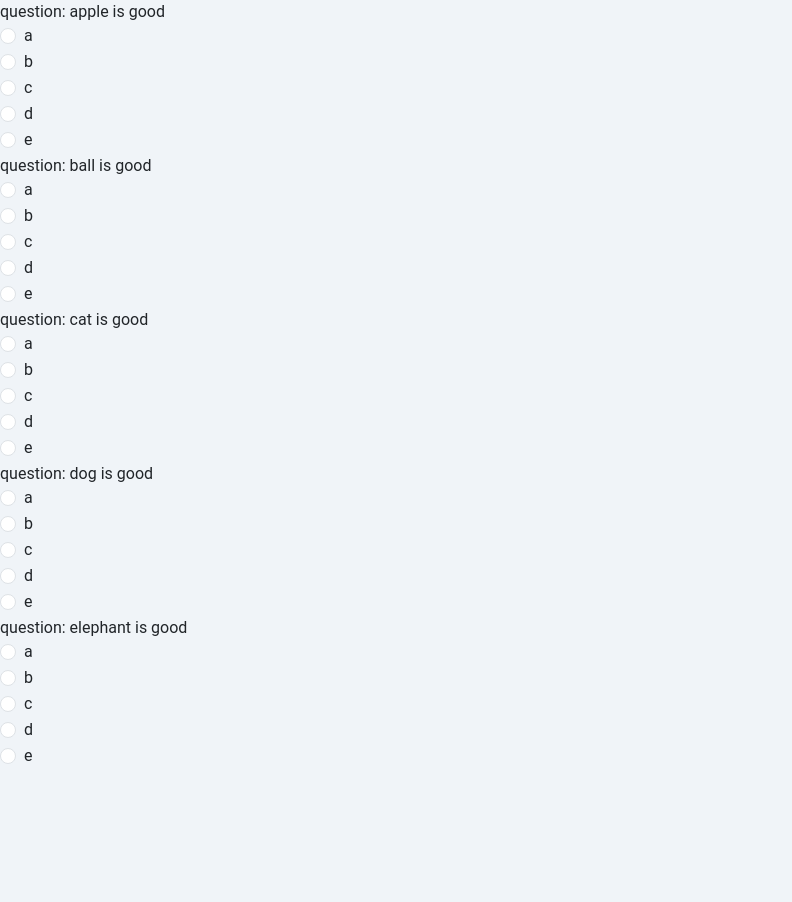
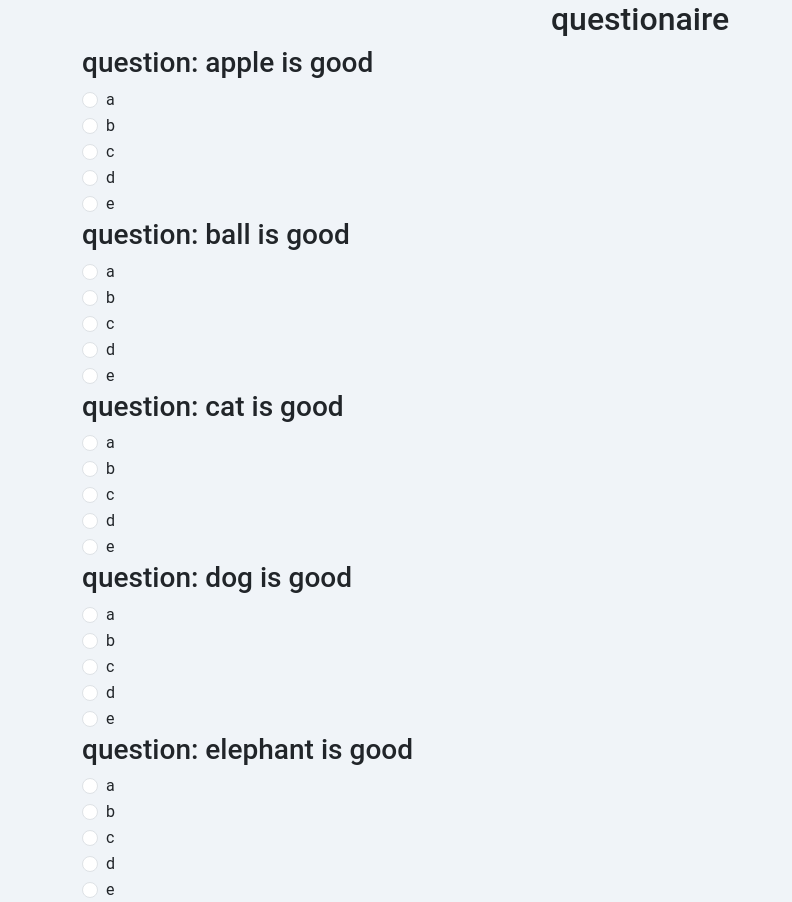
Before and after one commit to aashishChakradhar/Hackathon, a Django app: page /question-form in a window 1280 px wide. Shown: the whole page, without its empty margins (0-792 px from the left). Before the commit the page ends 764 px from the top, so only its background shows below. Run offline with Django 5.2, Linux system fonts and the light colour scheme; some libraries are stand-ins or nearby versions.

Commit message:
DIV structure change

```diff
--- a/templates/questionform.html
+++ b/templates/questionform.html
@@ -3,14 +3,18 @@
 {{page_name}}
 {% endblock title %}
 {% block body %}
+<div class="container">
+    <div class="question-wrapper">
+        <h2 class="text-center">questionaire</h2>
         {% for question in questionList %}
-<div>
-    <label for="question">question: {{question}}</label>
+        <div class="question-box">
+            <h3>question: {{question}}</h3>
             {% for answer in answerList %}
 
             <div class="form-check">
+                <label class="form-check-label">
                 <input class="form-check-input" type="radio" name="answer" id="exampleRansweradios1" value="option1">
-        <label class="form-check-label" for="answer">
+
                     {{answer}}
                 </label>
             </div>
@@ -18,5 +22,6 @@
         </div>
 
         {% endfor %}
-
+    </div>
+</div>
 {% endblock body %}
```
Lines whose indentation alone changed are shown as unchanged.
